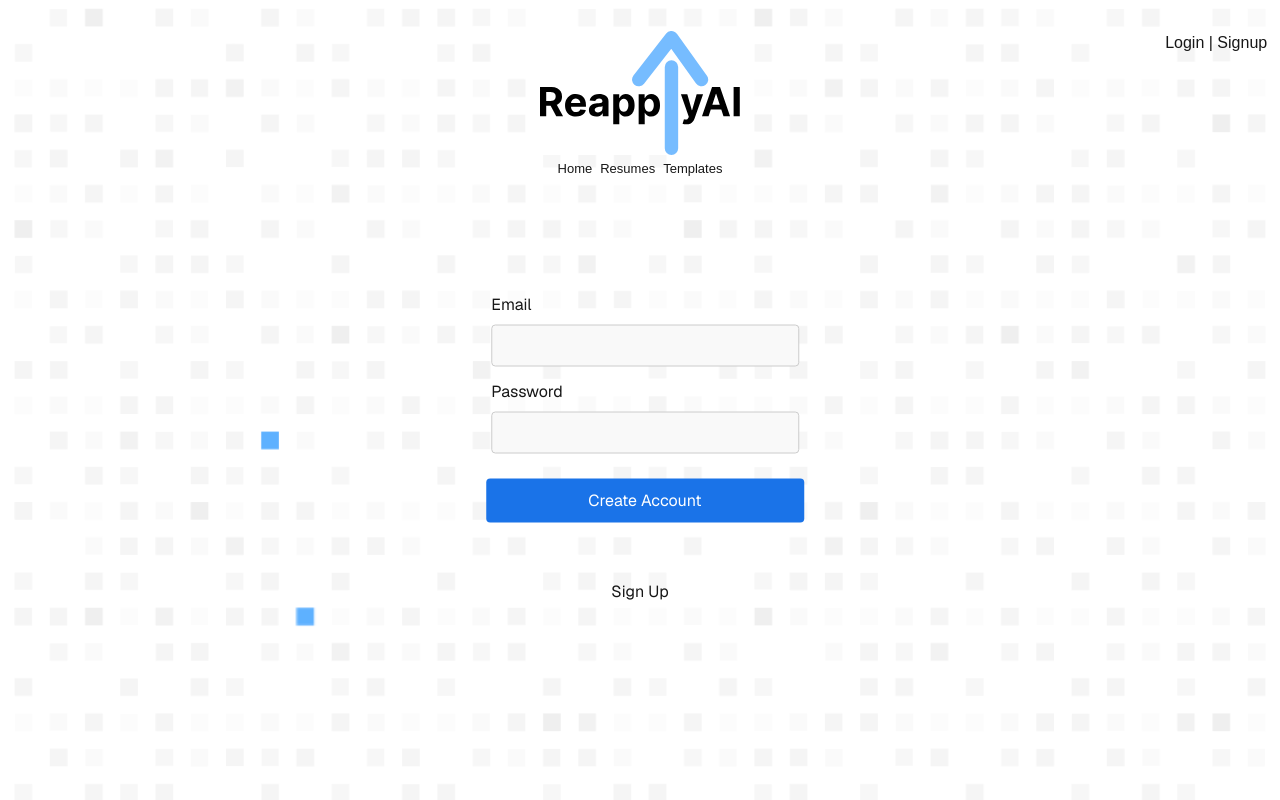
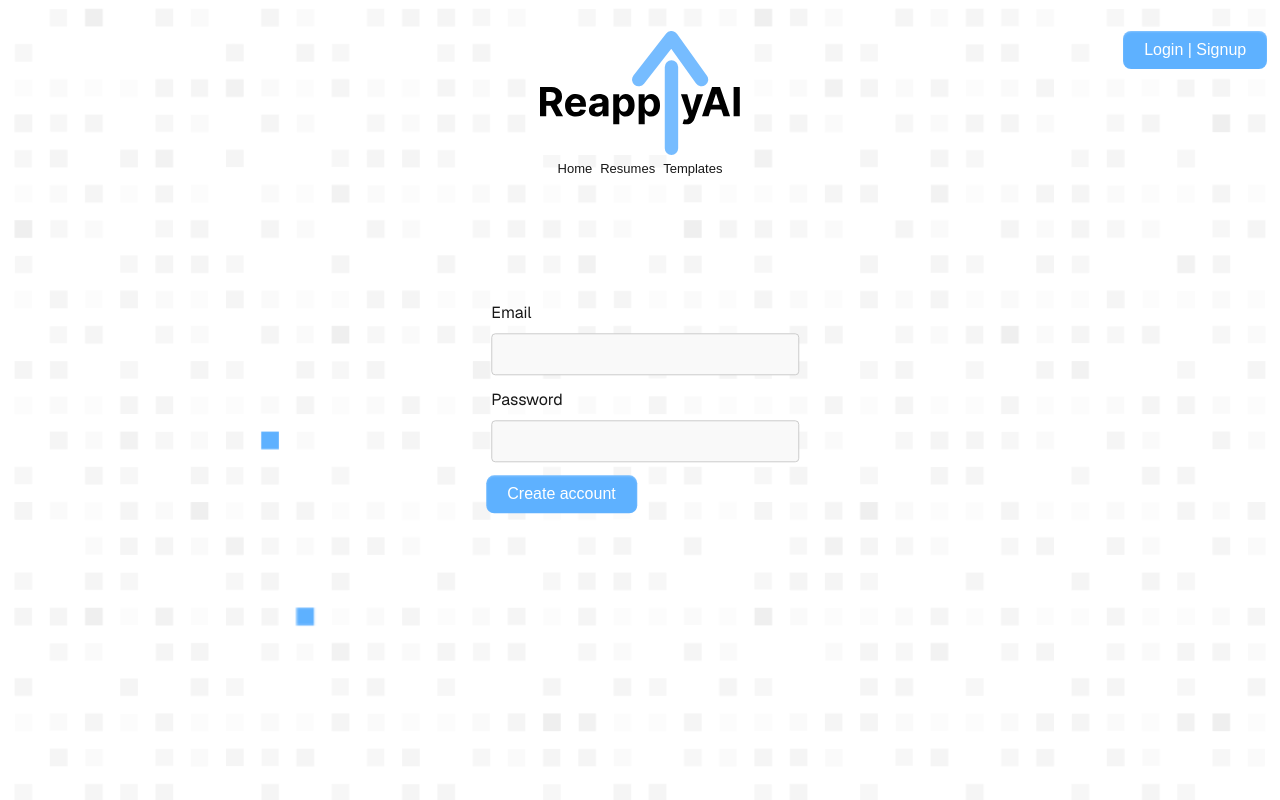
Before and after one commit to E-Mund/ReapplyAI, a Next.js app in the folder reapplyai/: page /signup in a window 1280 px wide. Shown: the top 800 px of the page. Built offline with nearby package versions, Linux system fonts and the light colour scheme.

Commit message:
fixed css

```diff
--- a/reapplyai/src/app/signup/page.tsx
+++ b/reapplyai/src/app/signup/page.tsx
@@ -1,13 +1,12 @@
 "use client"
 import Image from "next/image";
-import Button from "@/components/Button/Button";
-import SignUpForm from "@/components/SignUpForm/SignUpForm";
+import Button from "../../components/Button/Button";
+import SignUpForm from "../../components/SignUpForm/SignUpForm";
 
 export default function Home() {
   return (
     <div className="grid grid-rows-[20px_1fr_20px] items-center justify-items-center min-h-screen p-8 pb-20 gap-16 sm:p-20 font-[family-name:var(--font-geist-sans)]">
       <main className="flex flex-col gap-[32px] row-start-2 items-center sm:items-start">
-        <h2>Sign Up</h2>
         <SignUpForm />
       </main>
     </div>
--- a/reapplyai/src/components/SignUpForm/SignUpForm.tsx
+++ b/reapplyai/src/components/SignUpForm/SignUpForm.tsx
@@ -1,4 +1,7 @@
 import React, { useState } from "react";
+import "./signupForm.css";
+import Button from "../Button/Button";
+
 
 const SignUpForm = () => {
     const [email, setEmail] = useState("");
@@ -16,13 +19,7 @@ const SignUpForm = () => {
     }
 
     return (
-        <div style={{
-            position: "absolute",
-            top: "50%",
-            left: "50%",
-            transform: "translate(-50%, -50%)",
-            zIndex: 9999,
-        }}>
+        <div className= "wholeForm">
             <form onSubmit={handleSubmit}>
                 <div>
                     <label htmlFor="email">Email</label>
@@ -32,14 +29,7 @@ const SignUpForm = () => {
                         value={email}
                         onChange={(e) => setEmail(e.target.value)}
                         required
-                        style={{
-                            padding: "8px",
-                            margin: "8px 0",
-                            border: "1px solid #ccc",
-                            borderRadius: "4px",
-                            backgroundColor: "#f9f9f9",
-                            width: "100%",
-                        }}
+                        className = "input-elements"
                     />
                 </div>
                 <div>
@@ -50,31 +40,19 @@ const SignUpForm = () => {
                         value={password}
                         onChange={(e) => setPassword(e.target.value)}
                         required
-                        style={{
-                            padding: "8px",
-                            margin: "8px 0",
-                            border: "1px solid #ccc",
-                            borderRadius: "4px",
-                            backgroundColor: "#f9f9f9",
-                            width: "100%",
-                        }}
+                       className = "input-elements"
                     />
                 </div>
-                <button
+                <Button name = "Create account" onClick={() => console.log("Form Submitted")
+                  /*
+                    <button
                     type="submit"
-                    style={{
-                        padding: "10px 16px",
-                        backgroundColor: "#1a73e8",
-                        color: "#fff",
-                        border: "none",
-                        borderRadius: "4px",
-                        cursor: "pointer",
-                        marginTop: "12px",
-                        width: "100%"
-                    }}
+                    className="submitButton"
                 >
                     Create Account
                 </button>
+                */
+                } />
             </form>
         </div>
     );
--- /dev/null
+++ b/reapplyai/src/components/SignUpForm/signupForm.css
@@ -0,0 +1,28 @@
+
+.input-elements {
+    padding: 8px;
+    margin: 8px 0;
+    border: 1px solid #ccc;
+    border-radius: 4px;
+    background-color: #f9f9f9;
+    width: 100%;
+}
+
+.wholeForm {
+    position: absolute;
+    top: 50%;
+    left: 50%;
+    transform: translate(-50%, -50%);
+}
+
+.submitButton {
+    padding: 10px 16px;
+    background-color: #1a73e8;
+    color: white;
+    border: none;
+    border-radius: 4px;
+    cursor: pointer;
+    margin-top: 12px;
+    width: 100%
+
+}
```
